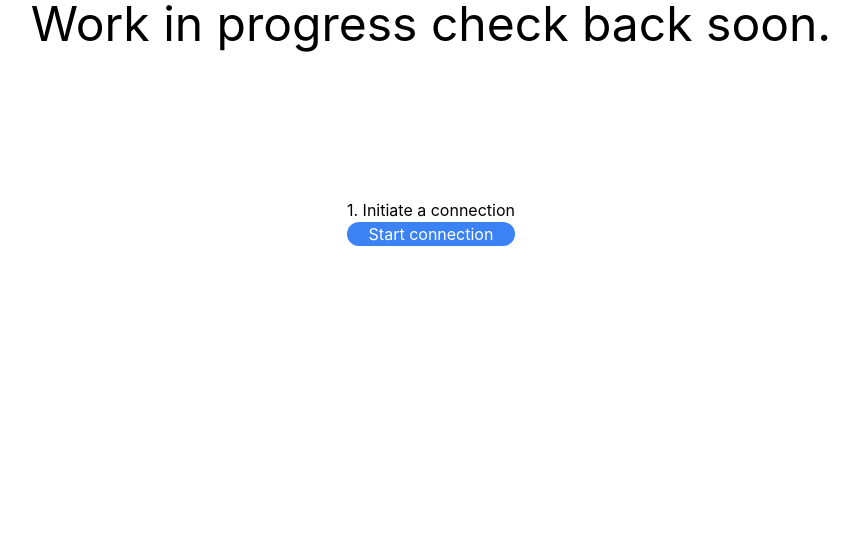
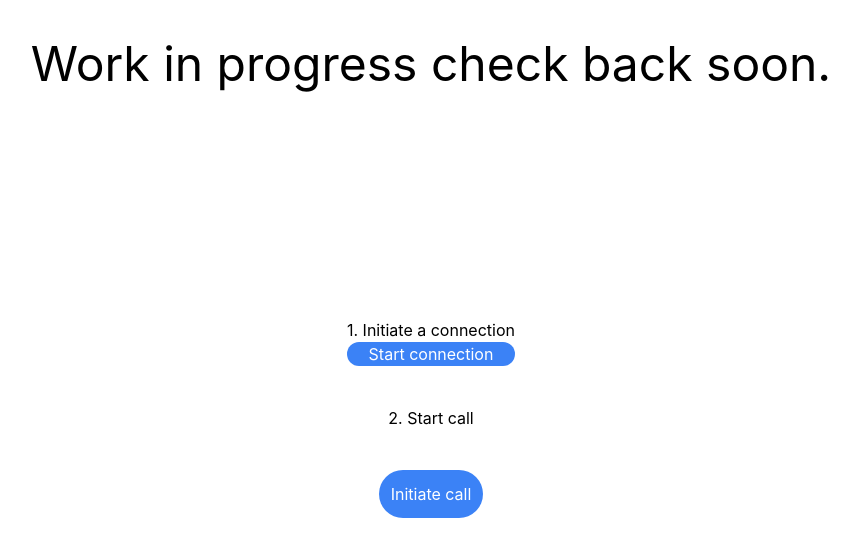
Before and after one commit to SeanEvanss/NEXT-rtc, a Next.js app: page / in a window 1280 px wide. Shown: the top 556 px of the page, without its empty margins (209-1068 px from the left). Built offline with nearby package versions, Linux system fonts and the light colour scheme.

Commit message:
Added local stream functionality

```diff
--- a/pages/comppnents/webcam.js
+++ b/pages/comppnents/webcam.js
@@ -1,9 +1,17 @@
 import firebase from "firebase/app";
 import "firebase/firestore"
 import Script from "next/script";
-import { useEffect } from "react";
+import { useEffect, useRef } from "react";
 
 export default function Webcam() {
+    useEffect(() => {
+        initiateconnection();
+    }, []);
+
+    const localstreamRef = useRef();
+    const remotestreamRef = useRef();
+    var pc= null;
+
     // Your web app's Firebase configuration
     // For Firebase JS SDK v7.20.0 and later, measurementId is optional
     const firebaseConfig = {
@@ -17,35 +25,81 @@ export default function Webcam() {
     };
 
     // Initialize Firebase
-    async function initiateconnection(){
+    async function initiateconnection() {
         if (!firebase.apps.length) {
             firebase.initializeApp(firebaseConfig);
-         }else {
+        } else {
             firebase.app(); // if already initialized, use that one
-         }
-        const firestore= firebase.firestore();
+        }
+        const firestore = firebase.firestore();
         console.log("Connection intialised");
+        pc = new RTCPeerConnection(servers);
     }
 
-    useEffect(() => {
-        initiateconnection();
-    } , []);
+    const servers = {
+        iceServers: [
+            {
+                urls: ["stun:stun.l.google.com:19302", 'stun:stun2.l.google.com:19302']
+            }
+        ],
+        iceCandidatePoolSize: 20
+    }
+
+    //Meida streams for both local and remote video and audio
+    let localstream = null;
+    let remoteStream = null;
+
+
+    //This is the function that is called when the user clicks the button to start the call
+    async function getLocalStream() {
+        localstream = await navigator.mediaDevices.getUserMedia({ video: true, audio: false });
+        remoteStream= new MediaStream();
+
+        localstream.getTracks().forEach(track => {
+            pc.addTrack(track, localstream);
+        });
+        console.log("Local stream added");
+        localstreamRef.current.srcObject = localstream;
+
+
+        pc.ontrack = (event) => {
+            event.streams[0].getTracks().forEach(track => {
+                remoteStream.addTrack(track);
+                console.log("Remote stream added");
+            });
+            remotevideo.srcObject = remoteStream;
+        }
+    }
+
+
+
+
+
+
 
 
     return (
         <div className='flex flex-col items-center'>
-            <h1 className='text-5xl'>
+            <h1 className='text-5xl p-10'>
                 Work in progress check back soon.
             </h1>
             <div id="videos" className="flex flex-row" >
-                <video id="hostVideoFeed" autoPlay playsInline />
-                <video id="guestVideoFeed" autoPlay playsInline />
+                <video ref={localstreamRef} id="hostVideoFeed" autoPlay playsInline />
+                <video ref={remotestreamRef} id="guestVideoFeed" autoPlay playsInline />
             </div>
-            <h1 className="flex flex-col">1. Initiate a connection
+            <div className="flex flex-col p-10">1. Initiate a connection
                 <button onClick={initiateconnection} className="bg-blue-500 text-white rounded-full">
                     Start connection
                 </button>
+            </div>
+            <h1>
+                2. Start call
             </h1>
+            <div id="streamconnection" className="flex flex-row justify-center p-10" >
+                <button onClick={getLocalStream} className="bg-blue-500 text-white rounded-full p-3">
+                    Initiate call
+                </button>
+            </div>
         </div>
     );
 }
```
